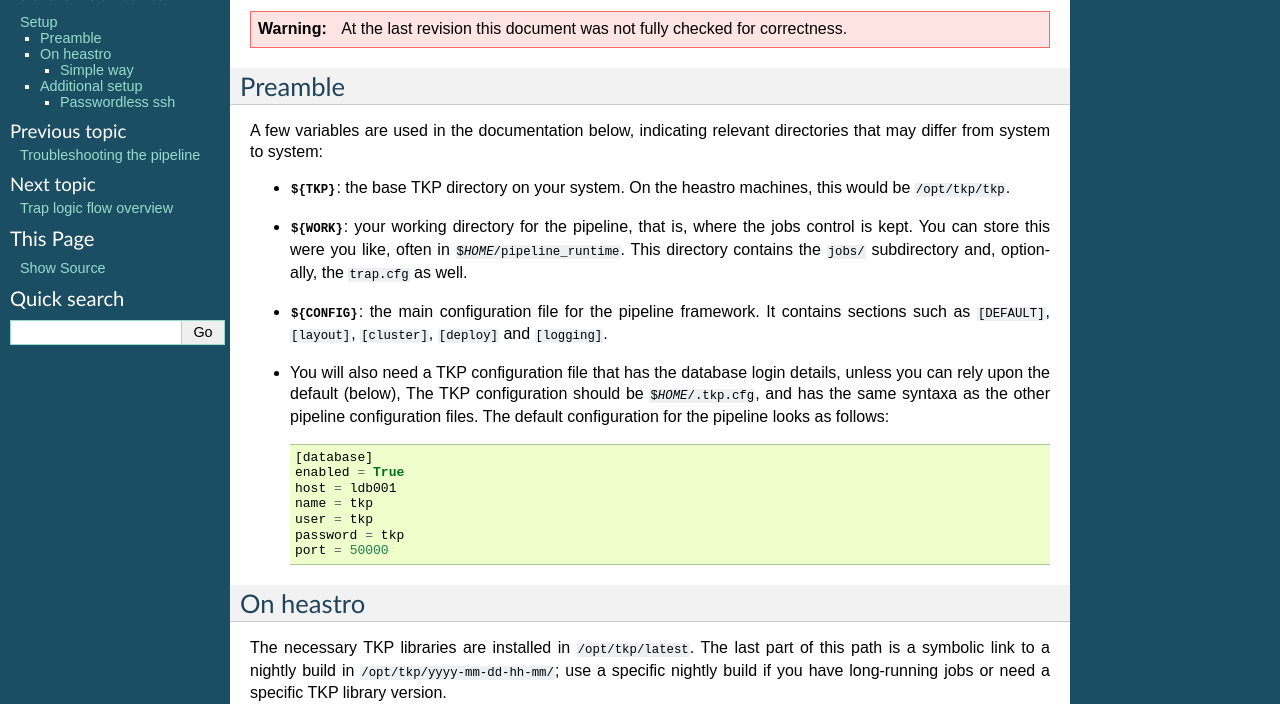
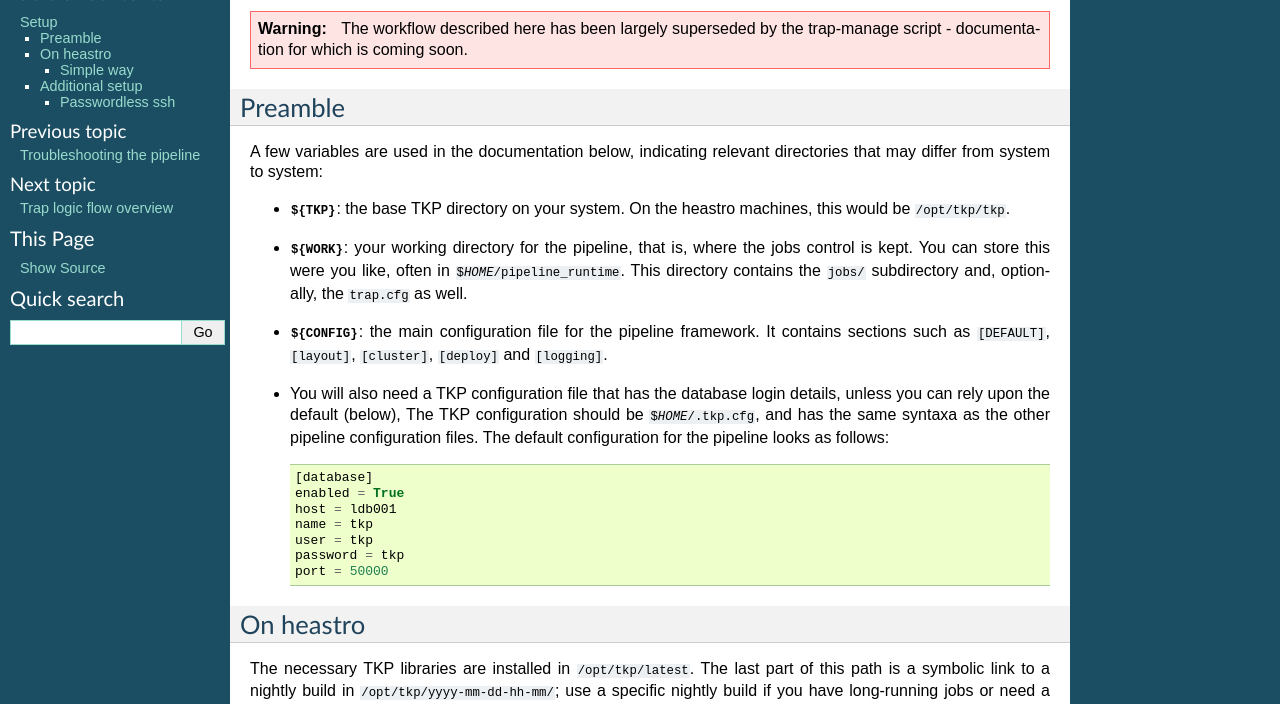
Before and after one commit to transientskp/tkp, a Sphinx documentation site: the page built from documentation/source/setup.rst, in a window 1280 px wide and 900 px high, cut to the strip 196-900 px from the top of the window. Built offline with Sphinx 7.4.7, drawn with Linux system fonts in a browser that asks for light colours.

Commit message:
Note on setup

```diff
--- a/documentation/source/setup.rst
+++ b/documentation/source/setup.rst
@@ -5,7 +5,8 @@ Setup
 
 .. warning::
 
-   At the last revision this document was not fully checked for correctness.
+   The workflow described here has been largely superseded by the trap-manage
+   script - documentation for which is coming soon.
 
 Preamble
 --------
```
